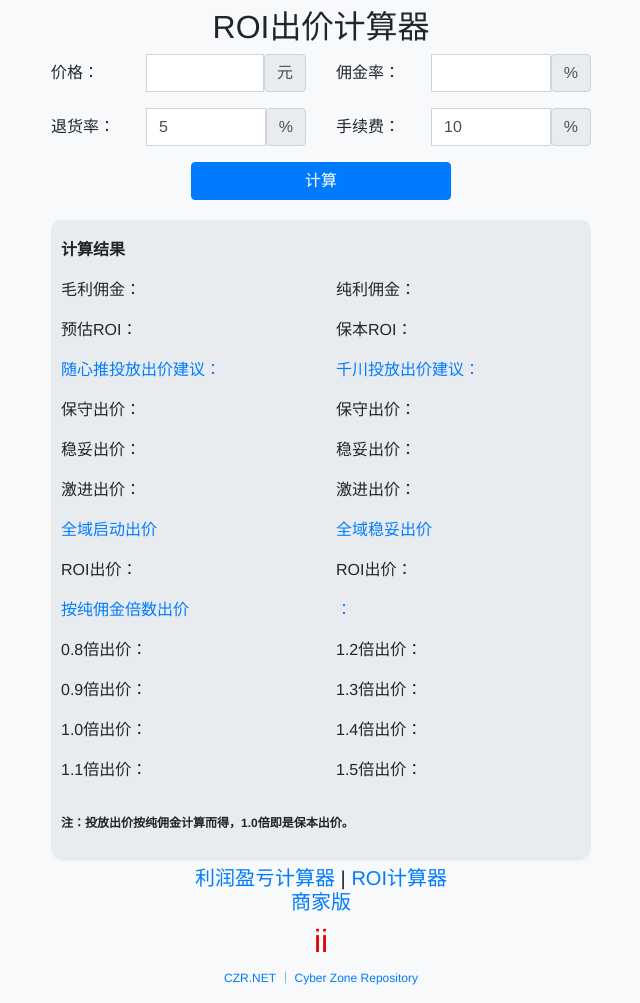
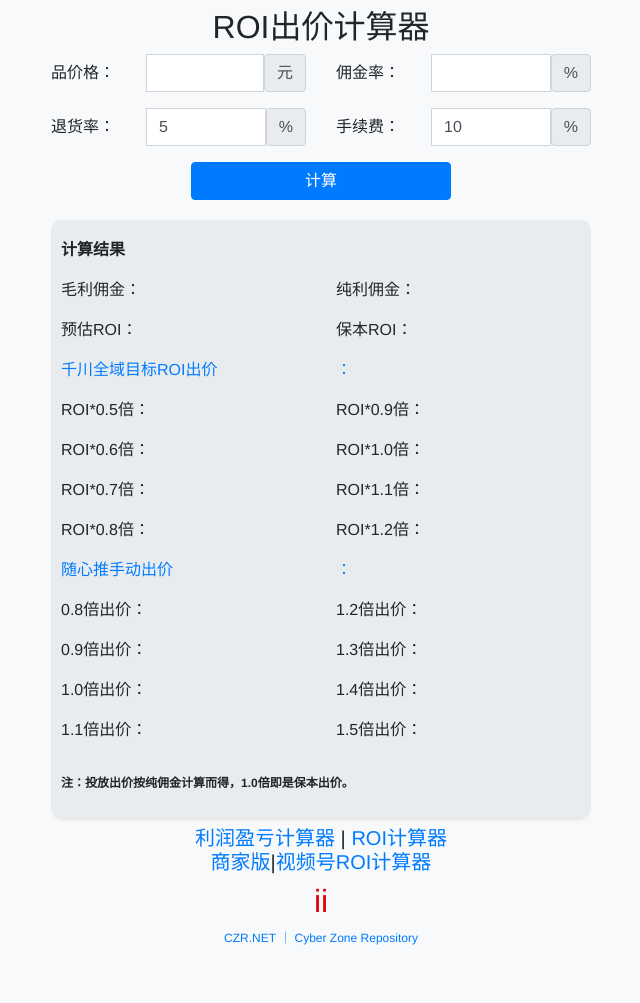
Before and after one commit to CyberZoneRepository/CyberZoneRepository.GitHub.IO, a Jekyll site: the page ROI/index.html, which Jekyll copies as it is, in a window 1280 px wide. Shown: the whole page, without its empty margins (319-959 px from the left). Built offline with Jekyll 4.4.1, drawn with Linux system fonts in a browser that asks for light colours; after the commit the page ends 963 px from its top, so only the background shows below that.

Commit message:
Update index.html

```diff
--- a/ROI/index.html
+++ b/ROI/index.html
@@ -1,6 +1,5 @@
 <!DOCTYPE html>
 <html lang="en">
-
 <head>
     <meta charset="UTF-8">
     <meta name="viewport" content="width=device-width, initial-scale=1.0">
@@ -51,7 +50,7 @@
 
                 <form id="roi-form">
                     <div class="form-group row">
-                        <label for="price" class="col-sm-2 col-form-label col-4">价格：</label>
+                        <label for="price" class="col-sm-2 col-form-label col-4">品价格：</label>
                         <div class="col-sm-4 col-8">
                             <div class="input-group">
                                 <input type="text" class="form-control rounded-0" id="price" value="" required>
@@ -121,34 +120,25 @@
                         </div>
                     </div>
                     <div class="row">
-                        <div class="col-md-6 col-sm-6 fz">
-                            <!-- <p id="estimated-break-even-roi">预估保本ROI：</p> -->
-                            <p id="conservative-price-suggestion" style="color:#007bff;">随心推投放出价建议：</p>
-                            <p>保守出价：<span style="color: #ffa237;" id="conservative-price"></span></p>
-                            <p>稳妥出价：<span style="color: #ffa237;" id="wentuo-price"></span></p>
-                            <p>激进出价：<span style="color: #ffa237;" id="aggressive-price"></span></p>
 
 
+						<div class="col-md-6 col-sm-6 fz">
+                            <p id="conservative-price-suggestion8" style="color:#007bff;">千川全域目标ROI出价</p>
+                            <p>ROI*0.5倍：<span style="color: #ffa237;" class="roi-price"></span></p>
+							<p>ROI*0.6倍：<span style="color: #ffa237;" class="roi-price1"></span></p>
+							<p>ROI*0.7倍：<span style="color: #ffa237;" class="roi-price2"></span></p>
+							<p>ROI*0.8倍：<span style="color: #ffa237;" class="roi-price3"></span></p>
                         </div>
                         <div class="col-md-6 col-sm-6 fz">
-                            <!-- <p id="estimated-settlement-break-even-roi">结算预估保本ROI：</p> -->
-                            <p id="conservative-price-suggestion2" style="color:#007bff;">千川投放出价建议：</p>
-                            <p>保守出价：<span style="color: #ffa237;" id="conservative-price2"></span></p>
-                            <p>稳妥出价：<span style="color: #ffa237;" id="aggressive-price2"></span></p>
-                            <p>激进出价：<span style="color: #ffa237;" id="volume-price2"></span></p>
-
-                        </div>
-                        <div class="col-md-6 col-sm-6 fz">
-                            <p id="conservative-price-suggestion8" style="color:#007bff;">全域启动出价</p>
-                            <p>ROI出价：<span style="color: #ffa237;" class="roi-price"></span></p>
-                        </div>
-                        <div class="col-md-6 col-sm-6 fz">
-                            <p id="conservative-price-suggestion9" style="color:#007bff;">全域稳妥出价</p>
-                            <p>ROI出价：<span style="color: #ffa237;" class="roi-price2"></span></p>
+                            <p id="conservative-price-suggestion9" style="color:#007bff;">：</p>
+							<p>ROI*0.9倍：<span style="color: #ffa237;" class="roi-price4"></span></p>
+							<p>ROI*1.0倍：<span style="color: #ffa237;" class="roi-price5"></span></p>
+							<p>ROI*1.1倍：<span style="color: #ffa237;" class="roi-price6"></span></p>
+							<p>ROI*1.2倍：<span style="color: #ffa237;" class="roi-price7"></span></p>
                         </div>
 						<div class="col-md-6 col-sm-6 fz">
 
-                            <p id="conservative-price-suggestion3" style="color:#007bff;">按纯佣金倍数出价</p>
+                            <p id="conservative-price-suggestion3" style="color:#007bff;">随心推手动出价</p>
                             <p>0.8倍出价：<span style="color: #ffa237;" id="chujia"></span></p>
 							<p>0.9倍出价：<span style="color: #ffa237;" id="chujia1"></span></p>
                             <p>1.0倍出价：<span style="color: #ffa237;" id="chujia2"></span></p>
@@ -176,7 +166,7 @@
         <div class="row">
             <div class="col-md-6 offset-md-3">
 				<h4></h4>
-                <h5 class="text-center"><a href="lirun.html">利润盈亏计算器</a> | <a href="shangjia.html">ROI计算器商家版</a></h5>
+				<h5 class="text-center"><a href="lirun.html">利润盈亏计算器</a> | <a href="shangjia.html">ROI计算器商家版</a>|<a href="shipinhao.html">视频号ROI计算器</a></h5>
                 <h2 class="text-center" style="color:#DD060A;">ii</h2>
                  <p class="text-center" style="font-size: 12px; color: #007bff;">CZR.NET ｜ Cyber Zone Repository</p>
 
@@ -204,9 +194,11 @@
                 var platformFee = parseFloat($('#platform-fee').val());  //费率
 
                 var estimatedCommission = price * (commissionRate * 0.01);  //预估佣金
-                var estimatedSettlement = price * (commissionRate * 0.01) * (1 - (refundRate * 0.01) - (platformFee * 0.01));  //结算预估金额
+                var estimatedSettlement = price * (commissionRate * 0.01) * (1 - (platformFee * 0.01));  //结算预估金额
                 var estimatedBreakEvenROI = 1 / (commissionRate * 0.01);  //预估成本
-                var estimatedSettlementBreakEvenROI = 1 / ((commissionRate * 0.01) * (1 - (refundRate * 0.01) - (platformFee * 0.01)));  //结算预估保本
+				var ROIyjl = (commissionRate * 0.01) * (1 - (refundRate * 0.01));
+				var ROIsxf = ROIyjl * (1 - (platformFee * 0.01));
+                var estimatedSettlementBreakEvenROI = 1 / ROIsxf;  //结算预估保本
                 console.log('佣金率=', commissionRate, '退货率=', refundRate)
 
                 var conservativePrice = estimatedSettlementBreakEvenROI;  //保守出价
@@ -248,8 +240,14 @@
                 $('#aggressive-price2').text((estimatedSettlement * 1.05).toFixed(2) + '~' + (estimatedSettlement * 1.25).toFixed(2));
                 $('#volume-price2').text((estimatedSettlement * 1.25).toFixed(2) + '~' + (estimatedSettlement * 1.55).toFixed(2));
 				$('#volume-price3').text((estimatedSettlement * 1.5).toFixed(2));
-                $('.roi-price').text((estimatedSettlementBreakEvenROI * 0.7).toFixed(2) + '~' + (estimatedSettlementBreakEvenROI * 1).toFixed(2));
-                $('.roi-price2').text((estimatedSettlementBreakEvenROI * 1.).toFixed(2) + '~' + (estimatedSettlementBreakEvenROI * 1.5).toFixed(2));
+				$('.roi-price').text((estimatedSettlementBreakEvenROI * 0.5).toFixed(2));
+				$('.roi-price1').text((estimatedSettlementBreakEvenROI * 0.6).toFixed(2));
+				$('.roi-price2').text((estimatedSettlementBreakEvenROI * 0.7).toFixed(2));
+				$('.roi-price3').text((estimatedSettlementBreakEvenROI * 0.8).toFixed(2));
+				$('.roi-price4').text((estimatedSettlementBreakEvenROI * 0.9).toFixed(2));
+				$('.roi-price5').text((estimatedSettlementBreakEvenROI * 1).toFixed(2));
+				$('.roi-price6').text((estimatedSettlementBreakEvenROI * 1.1).toFixed(2));
+				$('.roi-price7').text((estimatedSettlementBreakEvenROI * 1.2).toFixed(2));
 
 				$('#chujia').text(chujia .toFixed(2));
 				$('#chujia1').text(chujia1 .toFixed(2));
```
Lines whose indentation alone changed are shown as unchanged.
